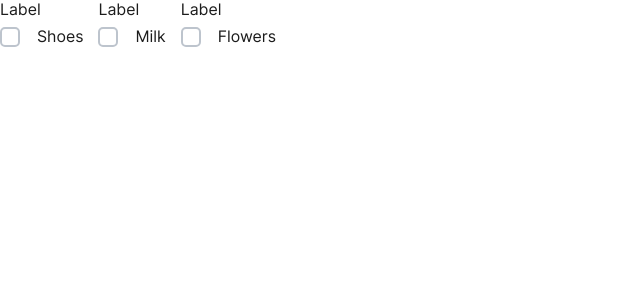
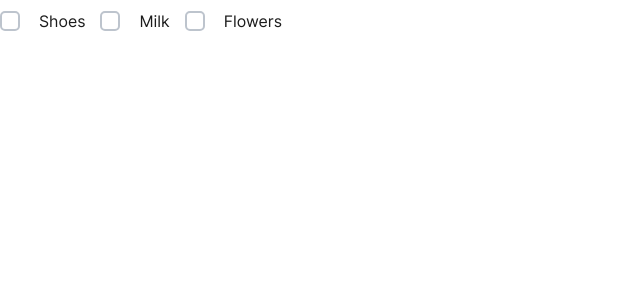
Before and after one commit to martiniucanastasia/next-ts-commerce, a Next.js app: page /preview in a window 1280 px wide. Shown: the top 300 px of the page, without its empty margins (0-640 px from the left). Built offline with nearby package versions, Linux system fonts and the light colour scheme.

Commit message:
Fix all issues

```diff
--- a/src/app/preview/page.tsx
+++ b/src/app/preview/page.tsx
@@ -25,7 +25,6 @@ export default function Preview() {
         return (
           <div key={item.id}>
             <Checkbox
-              label="Label" // or just remove label
               value={item.name}
               isChecked={item.checked}
               onChange={() => handleChange(item.id)}
--- a/src/components/UI/Checkbox/Checkbox.tsx
+++ b/src/components/UI/Checkbox/Checkbox.tsx
@@ -1,37 +1,34 @@
-import {
-  checkboxStyles as S,
-  checkboxStylesMask as M,
-} from "./styles/checkboxStyles";
+import { checkboxStyles as S } from "./styles/checkboxStyles";
 import CheckboxArrowSvg from "@/assets/svg/icon/control/checkbox_arrow.svg";
 
 export interface CheckboxProps {
-  label?: string;
+  groupLabel?: string;
   value: string;
   isChecked: boolean;
   onChange: () => void;
 }
 
 export const Checkbox = ({
-  label,
+  groupLabel,
   value,
   isChecked,
   onChange,
 }: CheckboxProps) => {
   return (
     <>
-      <S.CheckboxLabel>{label}</S.CheckboxLabel>
+      {groupLabel && <S.CheckboxLabel>{groupLabel}</S.CheckboxLabel>}
       <S.CheckboxWrapper>
         <S.Label>
-          <S.Input
+          <S.Checkbox
             type="checkbox"
             name={value}
             onChange={onChange}
             checked={isChecked}
           />
           {value}
-          <M.CheckboxMask isChecked={isChecked}>
+          <S.CheckboxMask>
             <CheckboxArrowSvg />
-          </M.CheckboxMask>
+          </S.CheckboxMask>
         </S.Label>
       </S.CheckboxWrapper>
     </>
--- a/src/components/UI/Checkbox/styles/checkboxStyles.ts
+++ b/src/components/UI/Checkbox/styles/checkboxStyles.ts
@@ -1,29 +1,24 @@
-import styled, {
-  css,
-  DefaultTheme,
-  FlattenSimpleInterpolation,
-  ThemedStyledProps,
-} from "styled-components";
+import styled from "styled-components";
 import { pxToRem } from "@/styles/_common";
 import { CheckboxProps } from "../Checkbox";
 
-const getCheckedColor = ({
-  isChecked = false,
-}: ThemedStyledProps<Pick<CheckboxProps, "isChecked">, DefaultTheme>) => {
-  const mapper: Record<string, FlattenSimpleInterpolation> = {
-    true: css`
-      background-color: var(--primary);
-      border-radius: ${pxToRem(5)};
-    `,
-    false: css`
-      border: 2px solid var(--gray-400);
-    `,
-  };
-  return mapper[`${isChecked}`];
-};
+export const CheckboxMask = styled.div`
+  position: absolute;
+  display: flex;
+  align-items: center;
+  justify-content: center;
+
+  width: ${pxToRem(20)};
+  height: ${pxToRem(20)};
+
+  padding: ${pxToRem(5)} ${pxToRem(3)};
+  border-radius: ${pxToRem(5)};
+
+  border: 2px solid var(--gray-400);
+`;
 
 export const checkboxStyles = {
-  CheckboxLabel: styled.p<Pick<CheckboxProps, "label">>`
+  CheckboxLabel: styled.p<Pick<CheckboxProps, "groupLabel">>`
     font-size: var(--text-s);
     color: var(--gray-700);
   `,
@@ -35,29 +30,26 @@ export const checkboxStyles = {
     position: relative;
     align-items: center;
     user-select: none;
+
     font-family: var(--font-primary);
     color: var(--gray-700);
     font-size: var(--text-s);
 
     cursor: pointer;
   `,
-  Input: styled.input`
-    margin-right: ${pxToRem(20)};
-    opacity: 0;
-  `,
-};
+  Checkbox: styled.input.attrs({ type: "checkbox" })`
+    margin-right: ${pxToRem(15)};
 
-export const checkboxStylesMask = {
-  CheckboxMask: styled.div<{ isChecked: boolean }>`
-    position: absolute;
-    display: flex;
-    align-items: center;
-    justify-content: center;
     width: ${pxToRem(20)};
     height: ${pxToRem(20)};
-    padding: ${pxToRem(5)} ${pxToRem(3)};
-    border-radius: ${pxToRem(5)};
 
-    ${getCheckedColor}
+    appearance: none;
+
+    &:checked + ${CheckboxMask} {
+      background-color: var(--primary);
+      border-radius: ${pxToRem(5)};
+      border: none;
+    }
   `,
+  CheckboxMask,
 };
```
